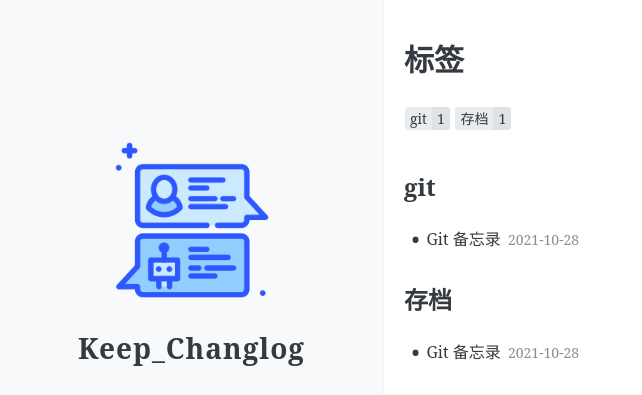
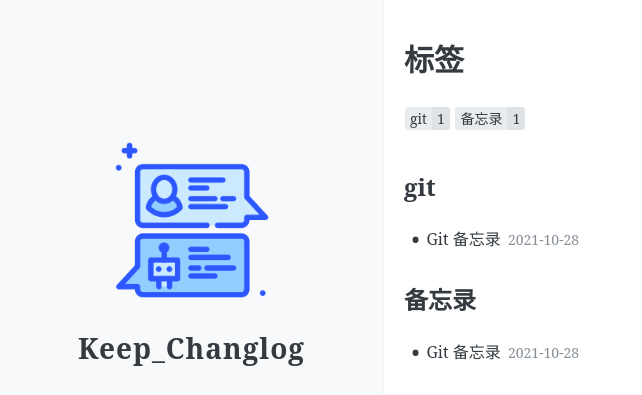
Before and after one commit to Waka-Xi/Waka-Xi.github.io, a Jekyll site: the page built from tags/index.html, in a window 1280 px wide. Shown: the top 395 px of the page, without its empty margins (0-642 px from the left). Built offline with Jekyll 4.4.1, drawn with Linux system fonts in a browser that asks for light colours; comment, search, counter and statistics services are not loaded.

Commit message:
修改标签

```diff
--- a/_posts/Ver.2021/2021-10-28-GitCheatSheet.md
+++ b/_posts/Ver.2021/2021-10-28-GitCheatSheet.md
@@ -8,7 +8,7 @@ date: 2021-10-28
 permalink: 2021_GitCheatSheet
 tags:
     - git
-    - 存档
+    - 备忘录
 excerpt: 一份实用的 git 使用指南，在 Github 上发现的，存档一下，方便需要的时候看看。
 ---
 
```
